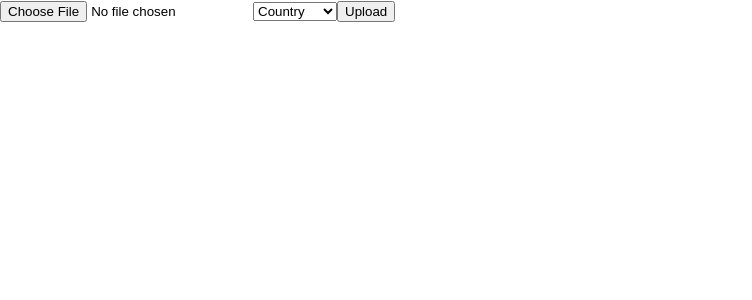
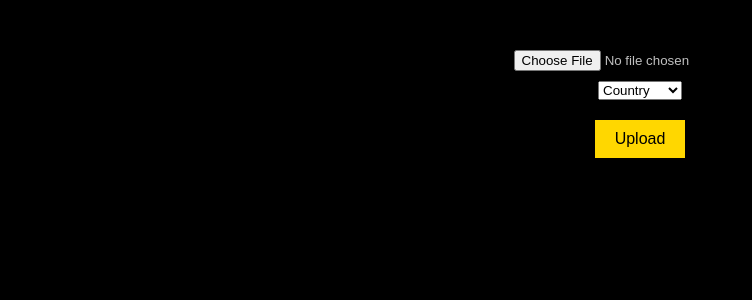
Before and after one commit to JGlessner757/lyricist, a React (Create React App) app: page / in a window 1280 px wide. Shown: the top 300 px of the page, without its empty margins (0-752 px from the left). Built offline with nearby package versions, Linux system fonts and the light colour scheme.

Commit message:
added first skin

```diff
--- a/src/App.css
+++ b/src/App.css
@@ -1,38 +1,51 @@
-.App {
+/* App.css */
+
+body {
+  font-family: Arial, sans-serif;
+  background-color: black;
+  color: silver;
+}
+
+h1 {
+  color: gold;
   text-align: center;
 }
 
-.App-logo {
-  height: 40vmin;
-  pointer-events: none;
-}
-
-@media (prefers-reduced-motion: no-preference) {
-  .App-logo {
-    animation: App-logo-spin infinite 20s linear;
-  }
-}
-
-.App-header {
-  background-color: #282c34;
-  min-height: 100vh;
+form {
   display: flex;
   flex-direction: column;
   align-items: center;
-  justify-content: center;
-  font-size: calc(10px + 2vmin);
-  color: white;
+  margin-top: 50px;
 }
 
-.App-link {
-  color: #61dafb;
+img {
+  margin: 20px;
+  border: 3px solid silver;
 }
 
-@keyframes App-logo-spin {
-  from {
-    transform: rotate(0deg);
-  }
-  to {
-    transform: rotate(360deg);
-  }
+pre {
+  background-color: silver;
+  color: black;
+  padding: 20px;
+  white-space: pre-wrap; /* Enable word-wrapping */
 }
+
+button {
+  background-color: gold;
+  color: black;
+  border: none;
+  padding: 10px 20px;
+  text-align: center;
+  font-size: 16px;
+  cursor: pointer;
+  margin: 10px;
+}
+
+button:hover {
+  background-color: silver;
+  color: black;
+}
+
+select {
+  margin: 10px;
+}
--- a/src/App.js
+++ b/src/App.js
@@ -1,3 +1,4 @@
+import './App.css';
 import React from 'react';
 import { BrowserRouter as Router, Route, Routes } from 'react-router-dom';
 import ImageUpload from './ImageUpload';
```
